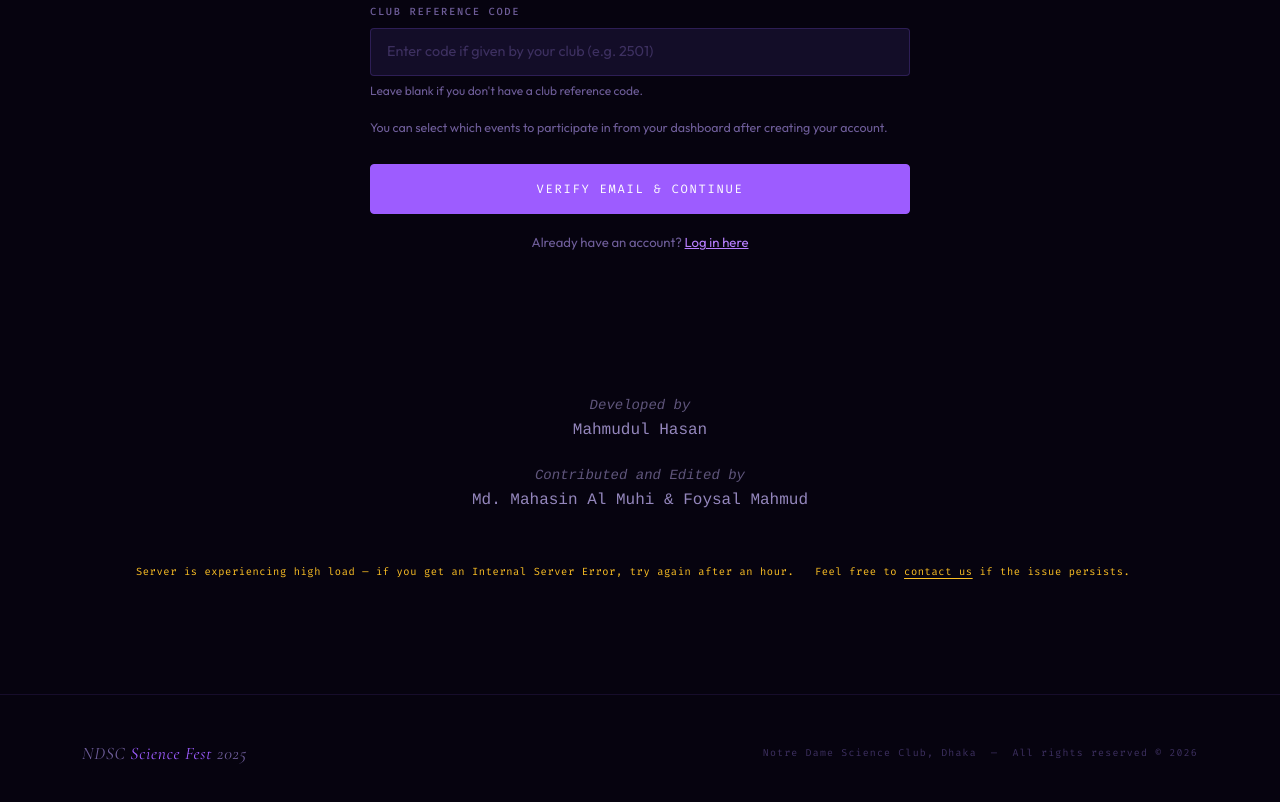
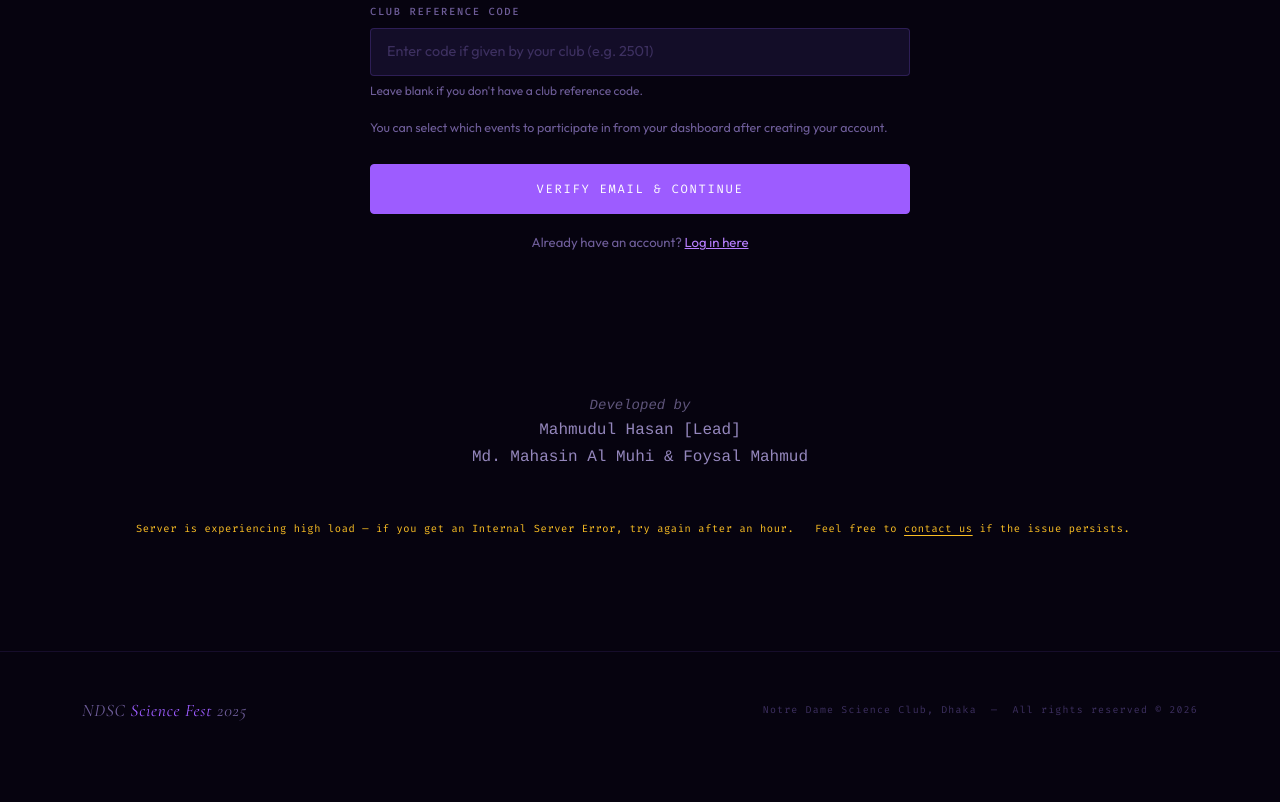
Before and after one commit to MahmudulHasan0101/NDSC_AnnualFestWebsite, a website: page public/register.html in a window 1280 px wide. Shown: the part 1401-2203 px from the top of the page. After the commit the page ends 2170 px from the top, so only its background shows below. Drawn offline with nearby package versions, Linux system fonts and the light colour scheme; no server answers.

Commit message:
Update contributor information in register.html

```diff
--- a/public/register.html
+++ b/public/register.html
@@ -397,9 +397,7 @@
 
     <p style="opacity: 0.5; margin-top: 20px; font-family: courier; font-size: 14px; text-align: center;"><i>Developed by</i></p>
 
-  <p style="opacity: 0.8; font-family: courier; font-size: 16px; text-align: center;"><a href="https://www.facebook.com/mahmudulhasan.apk">Mahmudul Hasan</a></p>
-
-  <p style="opacity: 0.5; margin-top: 20px; font-family: courier; font-size: 14px; text-align: center;"><i>Contributed and Edited by</i></p>
+  <p style="opacity: 0.8; font-family: courier; font-size: 16px; text-align: center;"><a href="https://www.facebook.com/mahmudulhasan.apk">Mahmudul Hasan [Lead]</a></p>
 
   <p style="font-family: courier; opacity: 0.8; font-size: 16px; text-align: center;"><a href="https://www.facebook.com/mdmahasinalmuhi">Md. Mahasin Al Muhi</a> & <a href="https://foysal1627.github.io/">Foysal Mahmud</a></p>
 
```
